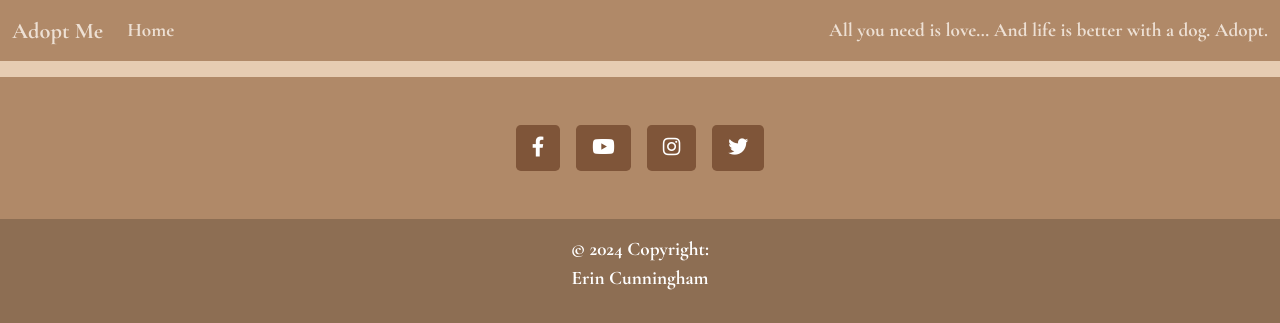
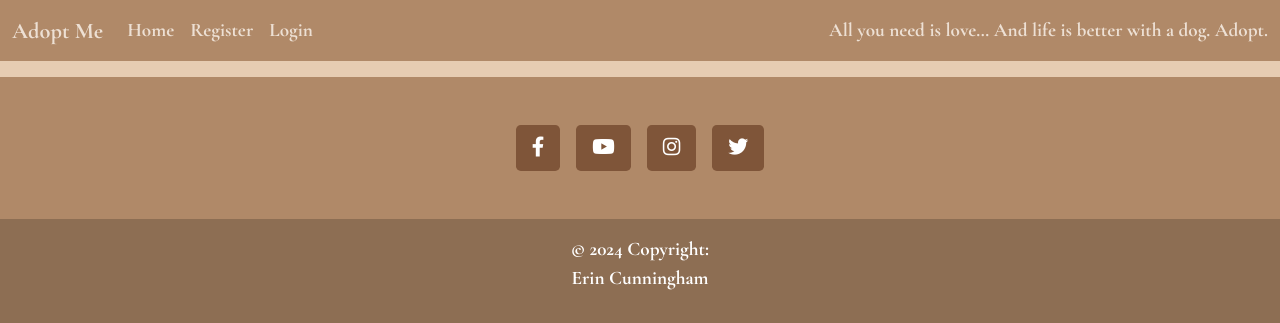
Before and after one commit to erincunningham7/pp4-project-portfolio-four, a Django app: page / in a window 1280 px wide. Shown: the top 323 px of the page. Run offline with Django 4.2, Linux system fonts and the light colour scheme; data that the repository does not hold is empty; some web fonts are replaced.

Commit message:
update base.html to add login, logout, register links and their template tags

```diff
--- a/templates/base.html
+++ b/templates/base.html
@@ -1,6 +1,9 @@
 {% load static %}
 
 {% url 'home' as home_url %}
+{% url 'account_login' as login_url %}
+{% url 'account_signup' as signup_url %}
+{% url 'account_logout' as logout_url %}
 
 <!DOCTYPE html>
 <html class="h-100" lang="en">
@@ -42,7 +45,19 @@
                         <a class="nav-link {% if request.path == home_url %}active{% endif %}" aria-current="page"
                             href="{% url 'home' %}">Home</a>
                     </li>
-
+                    {% if user.is_authenticated %}
+<li class="nav-item">
+	<a class="nav-link {% if request.path == logout_url %}active{% endif %}" aria-current="page" href="{% url 'account_logout' %}">Logout</a>
+</li>
+{% else %}
+<li class="nav-item">
+	<a class="nav-link {% if request.path == signup_url %}active{% endif %}" aria-current="page"
+		href="{% url 'account_signup' %}">Register</a>
+</li>
+<li class="nav-item">
+	<a class="nav-link {% if request.path == login_url %}active{% endif %}" aria-current="page" href="{% url 'account_login' %}">Login</a>
+</li>
+{% endif %}
                 </ul>
                 <span class="navbar-text">
                     All you need is love… And life is better with a dog. Adopt.
```
